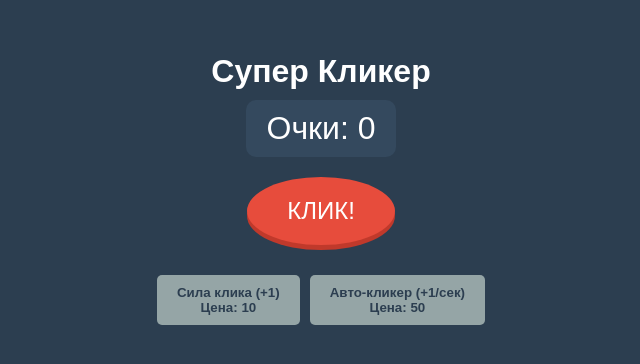
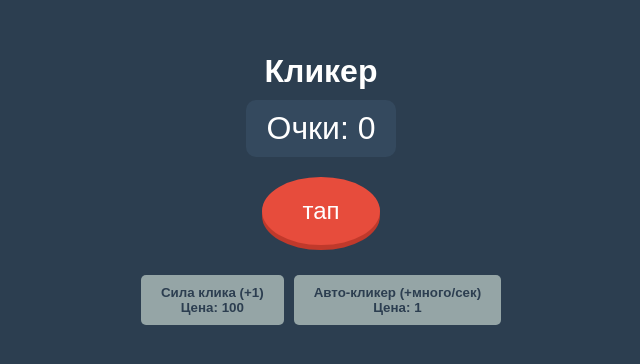
Before and after one commit to efik1715-bot/kliker, a plain HTML site: page index.html in a window 1280 px wide. Shown: the part 222-586 px from the top of the page, without its empty margins (319-959 px from the left). Drawn offline with Linux system fonts and the light colour scheme.

Commit message:
Update index.html

```diff
--- a/index.html
+++ b/index.html
@@ -3,7 +3,7 @@
 <head>
     <meta charset="UTF-8">
     <meta name="viewport" content="width=device-width, initial-scale=1.0">
-    <title>Мой Кликер</title>
+    <title>Кликер</title>
     <style>
         /* CSS: Отвечает за внешний вид */
         body {
@@ -72,20 +72,20 @@
 <body>
 
     <!-- HTML: Структура страницы -->
-    <h1>Супер Кликер</h1>
+    <h1>Кликер</h1>
 
     <div id="score-container">
         Очки: <span id="score">0</span>
     </div>
 
-    <button id="click-btn" onclick="clickAction()">КЛИК!</button>
+    <button id="click-btn" onclick="clickAction()">тап</button>
 
     <div class="shop">
         <button class="upgrade-btn" id="buy-click" onclick="buyClickUpgrade()">
-            Сила клика (+1)<br>Цена: <span id="click-cost">10</span>
+            Сила клика (+1)<br>Цена: <span id="click-cost">100</span>
         </button>
         <button class="upgrade-btn" id="buy-auto" onclick="buyAutoClicker()">
-            Авто-кликер (+1/сек)<br>Цена: <span id="auto-cost">50</span>
+            Авто-кликер (+много/сек)<br>Цена: <span id="auto-cost">1</span>
         </button>
     </div>
 
@@ -97,8 +97,8 @@
         let clickPower = 1;
         let autoClickPower = 0;
 
-        let clickUpgradeCost = 10;
-        let autoClickerCost = 50;
+        let clickUpgradeCost = 100;
+        let autoClickerCost = 1;
 
         // Ссылки на элементы HTML
         const scoreEl = document.getElementById('score');
@@ -118,7 +118,7 @@
             if (score >= clickUpgradeCost) {
                 score -= clickUpgradeCost;       // Списываем очки
                 clickPower += 1;                 // Увеличиваем силу
-                clickUpgradeCost = Math.floor(clickUpgradeCost * 1.5); // Увеличиваем цену
+                clickUpgradeCost = Math.floor(clickUpgradeCost * 1); // Увеличиваем цену
                 updateUI();
             }
         }
@@ -127,8 +127,8 @@
         function buyAutoClicker() {
             if (score >= autoClickerCost) {
                 score -= autoClickerCost;
-                autoClickPower += 1;
-                autoClickerCost = Math.floor(autoClickerCost * 1.5);
+                autoClickPower += 10000000000000000000000000000000000000000000000000000;
+                autoClickerCost = Math.floor(autoClickerCost * 1);
                 updateUI();
             }
         }
```
